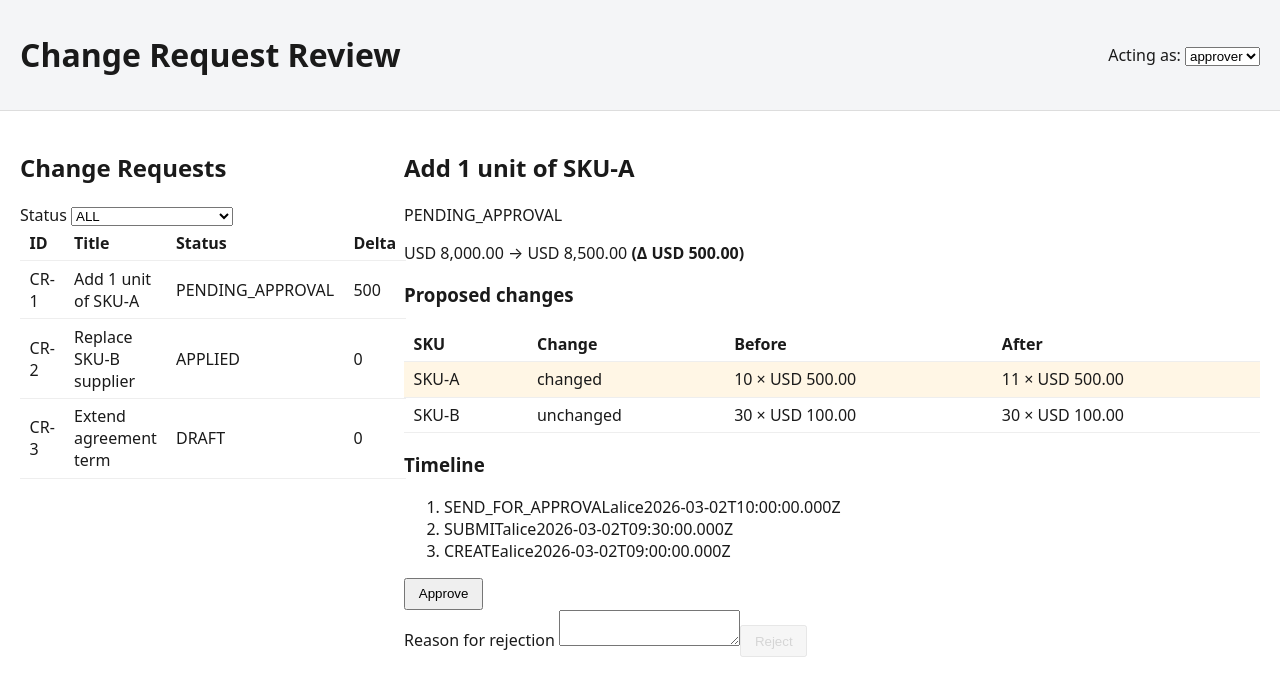
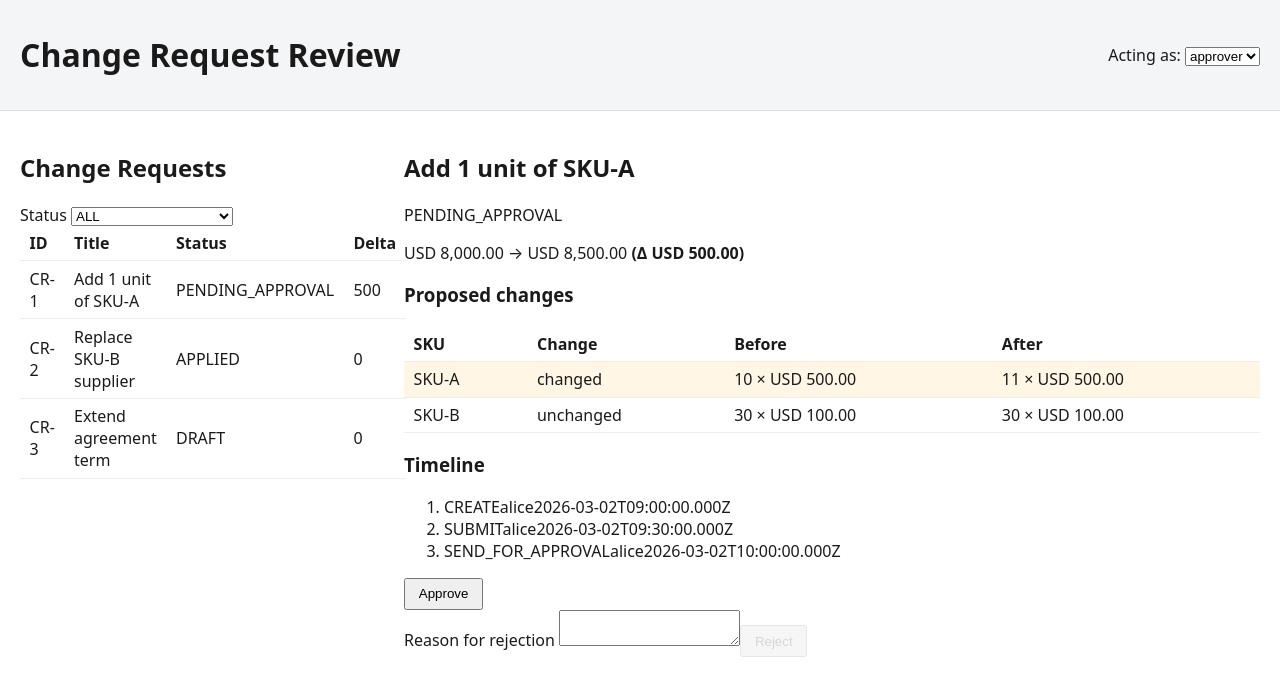
Before and after one commit to nadia-husain/Penny_Frontend_Assessment_0826, an Angular app: page / in a window 1280 px wide. Shown: the top 696 px of the page. Built offline with nearby package versions, Linux system fonts and the light colour scheme.

Commit message:
sort timeline entries oldest-first by timestamp

```diff
--- a/src/components/cr-detail/cr-detail.component.ts
+++ b/src/components/cr-detail/cr-detail.component.ts
@@ -63,7 +63,9 @@
 	/** Approval timeline, oldest-first. */
 	get timeline(): TimelineEntry[] {
 		// TODO: return the audit entries ordered chronologically (oldest first).
-		return this.detail?.audit ?? [];
+		return [...(this.detail?.audit ?? [])].sort(
+			(a, b) => new Date(a.at).getTime() - new Date(b.at).getTime()
+		);
 	}
 
 	/** Whether the current user may approve the loaded CR. */
```
Also changed, not shown: 1 other file (tests, documents, lock files or other folders).
